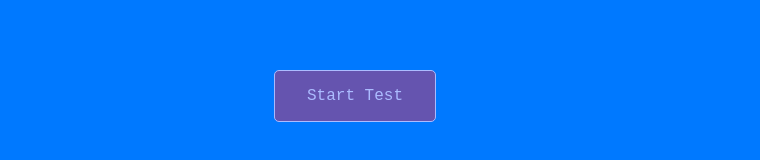
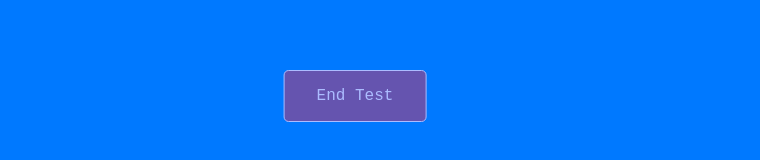
Before and after one commit to rahulkr-dev/touch-typing, a React (Create React App) app: page / in a window 1280 px wide. Both pictures are taken after a click on the element "Start Test". Shown: the part 490-650 px from the top of the page, without its empty margins (157-917 px from the left). Built offline with nearby package versions, Linux system fonts and the light colour scheme.

Commit message:
Add startTest and End test

```diff
--- a/src/App.css
+++ b/src/App.css
@@ -40,3 +40,11 @@ body{
 background-color: var(--success);
 color: white;
 }
+
+.displayNone{
+  display: none;
+}
+
+.displayBlock{
+  display: block;
+}
--- a/src/components/result/Time.jsx
+++ b/src/components/result/Time.jsx
@@ -3,6 +3,7 @@ import style from "./result.module.css";
 const Time = () => {
   const [time, setTime] = useState(300); // 5 minutes in seconds
   const [isRunning, setIsRunning] = useState(false);
+  const [testStart,setTestStart] = useState(false)
   const ref = useRef(null)
 
   useEffect(() => {
@@ -31,15 +32,26 @@ const Time = () => {
     setIsRunning(true);
   };
 
+  const handleStartTest = ()=>{
+    setTestStart(true)
+    handleStartTimer()
+  }
+
   const handleResetTimer = () => {
     setIsRunning(false);
     setTime(300);
   };
+
+  const handleEndTest = () =>{
+    setTestStart(false)
+    handleResetTimer()
+  }
   return (
     <div className={style.box}>
       <div>{formatTime(time)}</div>
       <div>Time</div>
-      <div onClick={()=>handleStartTimer()} className={style.startTest}>Start Test</div>
+      <div onClick={handleStartTest} className={`${style.startTest} ${testStart?"displayNone":"displayBlock"}`}>Start Test</div>
+      <div onClick={handleEndTest} className={`${style.startTest} ${testStart?"displayBlock":"displayNone"}`}>End Test</div>
     </div>
   );
 };
```
